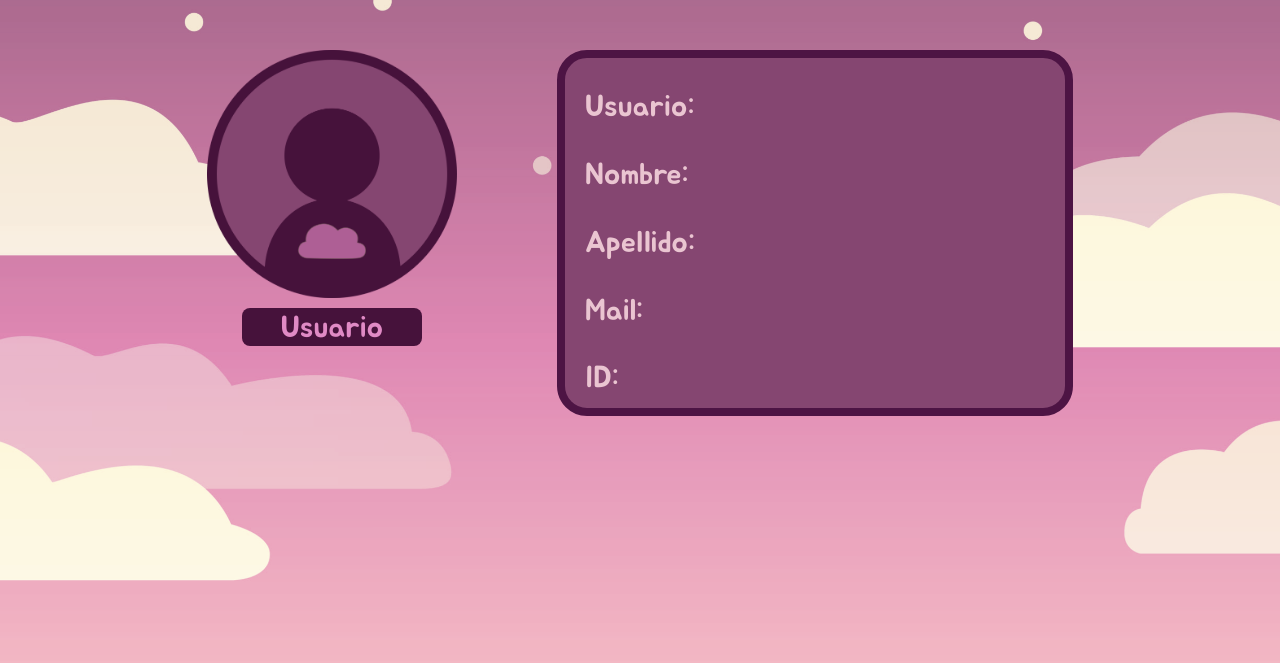
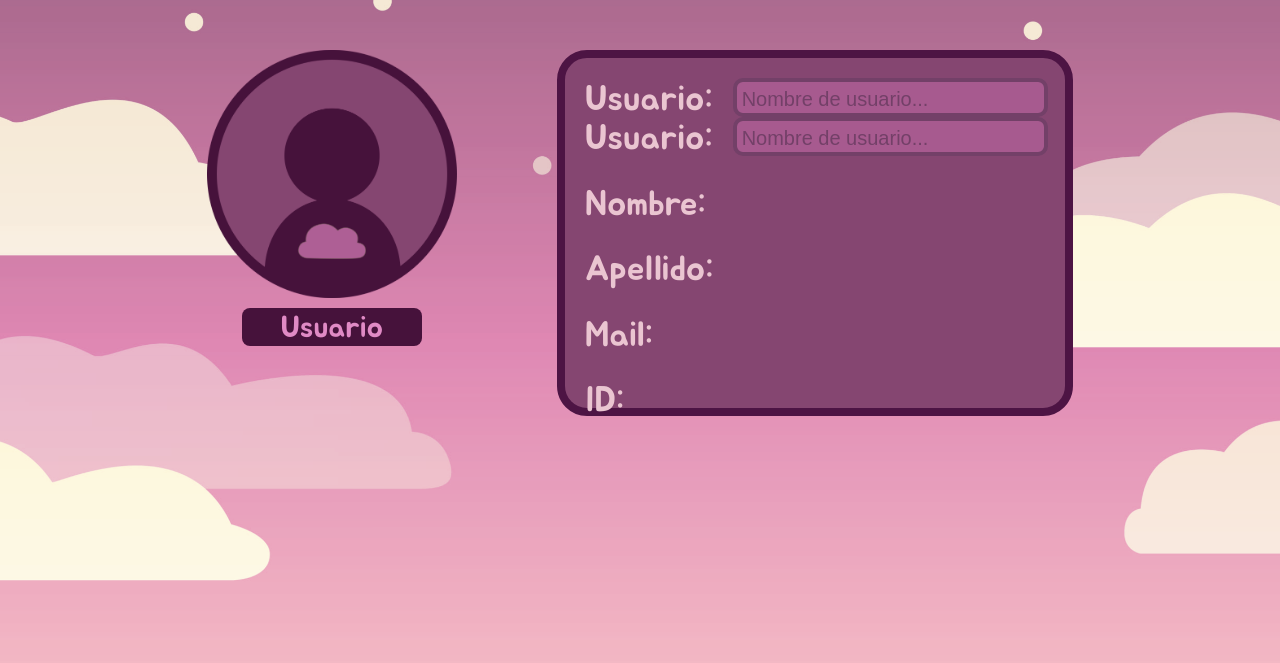
Before and after one commit to Valencua/EpiCare, a PHP site: page /Profile.html in a window 1280 px wide. Shown: the part 108-771 px from the top of the page. Run offline with PHP 8.4, Linux system fonts and the light colour scheme.

Commit message:
Problemitas

```diff
--- a/workspace/Sitio/html/Profile.html
+++ b/workspace/Sitio/html/Profile.html
@@ -20,7 +20,18 @@
             </article>
             <article style="background-color: #854671; width: 500px; height:350px; border-radius: 30px; border: 8px solid #4D1444;">
                 <article class="labels">
-                    <h1 for="user">Usuario:</h1>
+                    <article style="margin:0px; padding:0px; display:flex; align-items: center;">
+                        <h1 for="user" style="margin-top: 20px;">Usuario:</h1>
+                        <div>
+                            <input type="text" placeholder="Nombre de usuario..." class="datouser">
+                        </div>
+                    </article>
+                    <article style="margin:0px; padding:0px; display:flex; align-items: center;">
+                        <h1 for="user" style="margin-top: 20px;">Usuario:</h1>
+                        <div>
+                            <input type="text" placeholder="Nombre de usuario..." class="datouser">
+                        </div>
+                    </article>
                     <h1 for="nombre">Nombre:</h1>
                     <h1 for="apellido">Apellido:</h1>
                     <h1 for="mail">Mail:</h1>
--- a/workspace/Sitio/html/styles.css
+++ b/workspace/Sitio/html/styles.css
@@ -355,16 +355,36 @@ box-shadow: 0 0 50px #BE1621;
 
 }
 .labels{
-  margin: -10px 20px;
+  margin: 0px 20px;
 }
 .labels h1 {
   color:#EAC5D1;
-  font-size: 30px;
-  margin-bottom: -10px;
+  font-size: 35px;
+  margin-bottom: -25px;
   padding: 0px;
   letter-spacing: 0em;
   font-weight: 10;
 }
+.datouser{
+  height: 25px;
+  margin-bottom:-39px;
+  margin-left: 20px;
+  background-color:#A75A8F;
+  border: 4px solid #734068;
+  border-radius: 10px;
+  width: 300px;
+  display:flex;
+  align-items: center;
+  padding-top: 5px;
+  font-size: 20px;
+  color:white;
+  padding-left: 5px;
+}
+.labels ::placeholder{
+  color:#734068;
+  font-size: 20px;
+}
+
 .form ::placeholder {
   font-size: 14px;
   color: #ded0e0;
```
